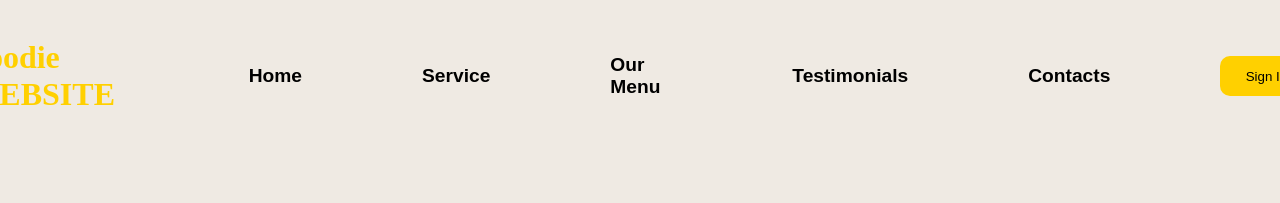
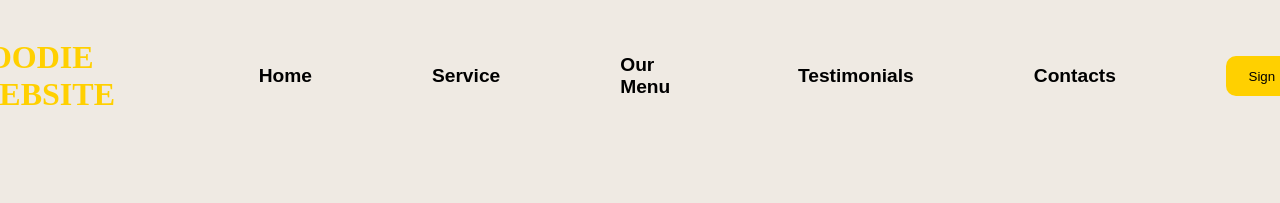
Before and after one commit to VaishnaviSubramaniam08/devops59_project, a plain HTML site: page index.html in a window 1280 px wide. Shown: the top 203 px of the page. Drawn offline with Linux system fonts and the light colour scheme.

Commit message:
initial commit

```diff
--- a/index.html
+++ b/index.html
@@ -9,7 +9,7 @@
 
     <header>
         <div class="nav-bar">
-            <h1 style="color: rgba(255, 208, 0);">Foodie WEBSITE</h1>
+            <h1 style="color: rgba(255, 208, 0);">FOODIE WEBSITE</h1>
 
             <a href="#home">Home</a>
 
```
